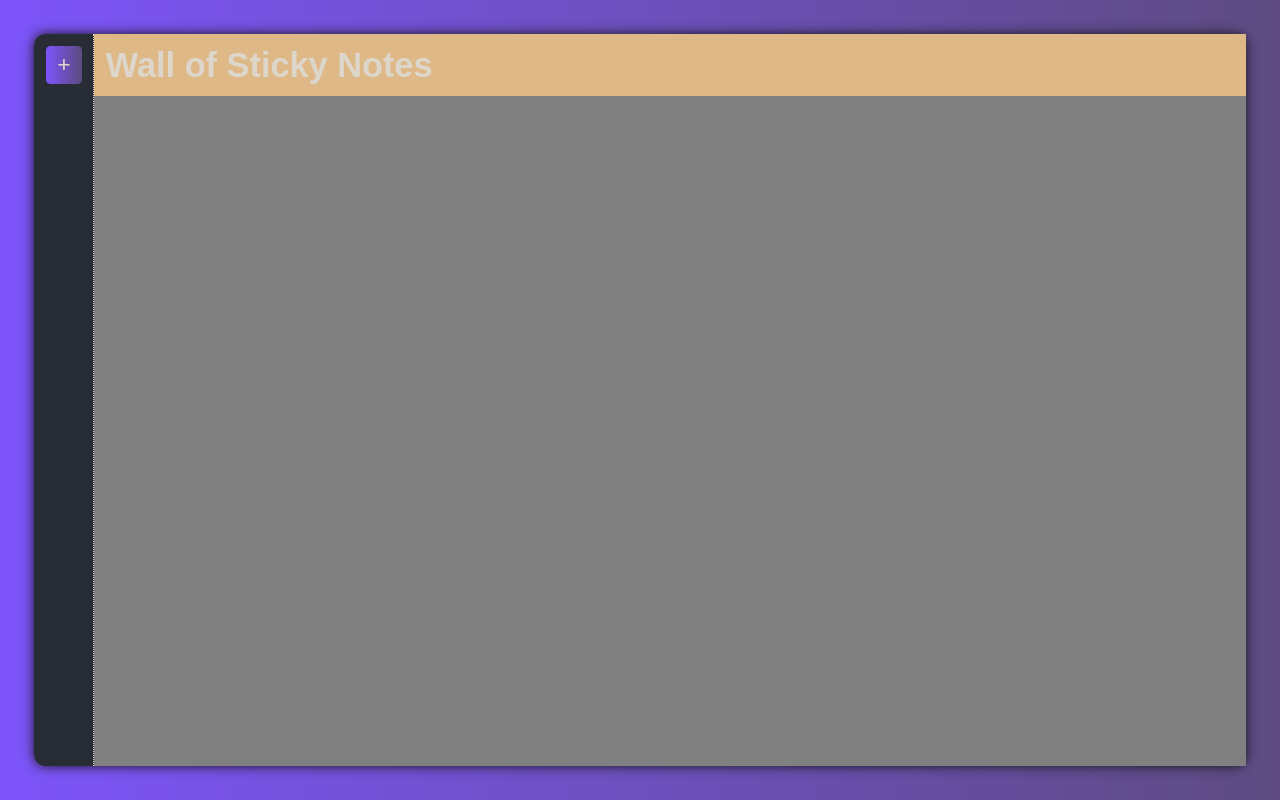
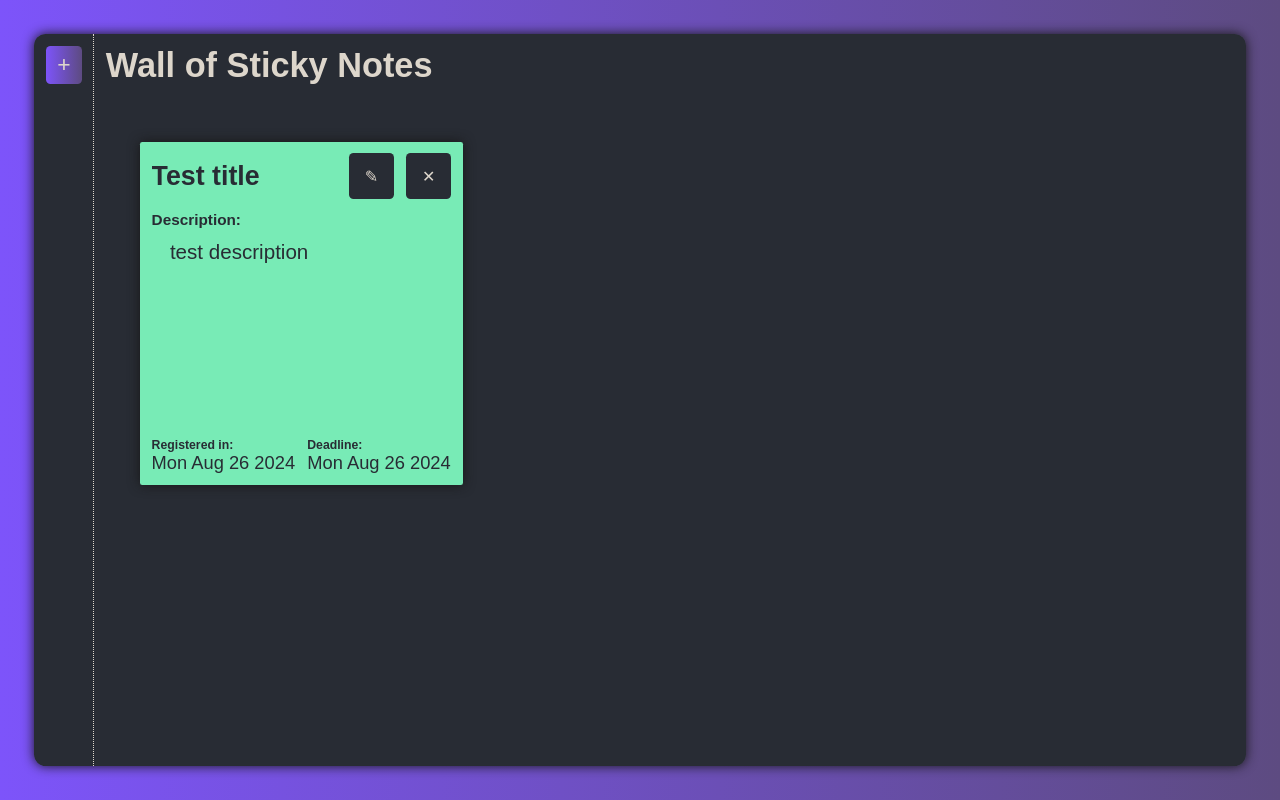
Before and after one commit to Hesam-javadiun/rira-wall, a React (Vite) app: page / in a window 1280 px wide. Built offline with nearby package versions, Linux system fonts and the light colour scheme.

Commit message:
grid and card style added

```diff
--- a/src/components/gird/grid.module.css
+++ b/src/components/gird/grid.module.css
@@ -1,11 +1,19 @@
 .girdContainer{
-    background-color: gray;
+    /* background-color: gray; */
     list-style-type: none;
     width: 100%;
     height: 100%;
     overflow-y: auto;
+    padding: 2rem;
+    gap: 2rem;
+    display: grid;
+    grid-template-columns: repeat(auto-fit, minmax(12rem, 1fr));
+    grid-template-rows: min-content;
 }
 
 .gridItem {
-    font-size: 2rem;
+    /* background-color: darkslategray; */
+    /* padding: 2rem; */
+    margin: 0;
+    height: auto;
 }
--- a/src/components/gird/grid.tsx
+++ b/src/components/gird/grid.tsx
@@ -1,10 +1,25 @@
 import Container from "@/components/container";
 import classes from "./grid.module.css";
-
+import StickyNoteCard from "../sticky-note-card/sticky-node-card";
+import { StickyNotesType } from "@/App";
 const Grid = function () {
   return (
     <Container tag="ul" className={classes.girdContainer}>
-      <li className={classes.gridItem}></li>
+      <li className={classes.gridItem}>
+        <StickyNoteCard
+          creationDate={new Date()}
+          deadline={new Date()}
+          title={"Test title"}
+          description="test description "
+          slug={2}
+          removeHandler={(slug: number) => {
+            console.log(slug);
+          }}
+          editHandler={(slug: number, note: StickyNotesType) => {
+            console.log(slug, note);
+          }}
+        />
+      </li>
       <li className={classes.gridItem}></li>
       <li className={classes.gridItem}></li>
       <li className={classes.gridItem}></li>
--- a/src/components/icons/cross.tsx
+++ b/src/components/icons/cross.tsx
@@ -1,3 +1,3 @@
 export const CrossIcon = function(){
-    return <span>&#9747;</span>
+    return <span>&#x2715;</span>
 }
--- a/src/components/layout/layout.module.css
+++ b/src/components/layout/layout.module.css
@@ -2,19 +2,29 @@
   background: linear-gradient(var(--black-color), var(--black-color));
   height: 100%;
   width: 100%;
-  border-radius: .5rem;
+  border-radius: 0.5rem;
   display: flex;
   box-shadow: var(--shadow);
 }
 
 .leftBar {
   border-right: 1px dotted var(--white-color);
-  padding: .5rem;
+  padding: 0.5rem;
 }
 
-.mainContent{
+.mainContent {
   flex-grow: 1;
   display: flex;
   flex-direction: column;
-  background-color: burlywood;
 }
+
+@media (width <= 768px) {
+  .container {
+    flex-direction: column;
+  }
+
+  .leftBar {
+    border-right: none;
+    border-bottom: 1px dotted var(--white-color);
+  }
+}
--- a/src/components/sticky-note-card/sticky-node-card.module.css
+++ b/src/components/sticky-note-card/sticky-node-card.module.css
@@ -0,0 +1,65 @@
+.cardContainer {
+  width: 100%;
+  /* height: 100%; */
+  background-color: bisque;
+  height: 15rem;
+  box-shadow: var(--shadow);
+  border-radius: 0.1rem;
+  background-color: var(--green-color);
+  color: var(--black-color);
+
+  display: flex;
+  flex-direction: column;
+  justify-content: space-between;
+  padding: 0.5rem;
+  gap: 0.5rem;
+  text-overflow: ellipsis;
+}
+
+.cardContainer header{
+    display: flex;
+    flex-direction: row;
+    justify-content: space-between;
+    align-items: center;
+
+}
+.cardContainer header {
+    overflow: hidden;
+}
+.cardContainer header div {
+    display: flex;
+    gap: .5rem;
+}
+
+.btn {
+  font-size: 0.7rem;
+  padding: 0.5rem;
+  width: 2rem;
+  height: 2rem;
+  background-color: var(--black-color);
+  color: var(--white-color);
+}
+
+.descriptionContainer {
+  flex-grow: 1;
+  text-indent: 0.8rem;
+  font-size: 0.9em;
+  overflow:hidden;
+}
+
+.dateContainer {
+  display: flex;
+  flex-direction: row;
+
+  font-size: 0.8em;
+  gap: 0.5rem;
+}
+
+.coloredBox{
+    flex-grow:1;
+    flex-basis: 0;
+}
+
+/* .dateContainer time{
+    font
+} */
--- a/src/components/sticky-note-card/sticky-node-card.tsx
+++ b/src/components/sticky-note-card/sticky-node-card.tsx
@@ -0,0 +1,65 @@
+import Container from "@/components/container";
+import classes from "./sticky-node-card.module.css";
+import { type StickyNotesType } from "@/App";
+import Button from "@/components/button";
+import { CrossIcon, EditIcon } from "../icons";
+import { dateHelper } from "@/utils";
+type StickyNoteCardPropType = StickyNotesType & {
+  removeHandler: (slug: number) => void;
+  slug: number;
+  editHandler: (slug: number, note: StickyNotesType) => void;
+};
+
+const StickyNoteCard = function ({
+  removeHandler,
+  slug,
+  editHandler,
+  ...note
+}: StickyNoteCardPropType) {
+  const onClickRemoveHandler = () => {
+    removeHandler(slug);
+  };
+
+  const onClickEditHandler = () => {
+    editHandler(slug, note);
+  };
+
+  return (
+    <Container tag="section" className={classes.cardContainer}>
+      <header className={classes.header}>
+        <h3>{note.title}</h3>
+        <div>
+          <Button onClick={onClickEditHandler} className={classes.btn}>
+            <EditIcon />
+          </Button>
+          <Button onClick={onClickRemoveHandler} className={classes.btn}>
+            <CrossIcon />
+          </Button>
+        </div>
+      </header>
+
+      <h6>Description:</h6>
+      <article className={classes.descriptionContainer}>
+        <p>{note.description}</p>
+      </article>
+      <article className={classes.dateContainer}>
+        <div className={classes.coloredBox}>
+          <h6>Registered in:</h6>
+          <time
+            dateTime={dateHelper.convertDateToInputValue(note.creationDate)}
+          >
+            {dateHelper.customizeDateStringForShowing(note.creationDate)}
+          </time>
+        </div>
+        <div className={classes.coloredBox}>
+          <h6>Deadline:</h6>
+          <time dateTime={dateHelper.convertDateToInputValue(note.deadline)}>
+            {dateHelper.customizeDateStringForShowing(note.deadline)}
+          </time>
+        </div>
+      </article>
+    </Container>
+  );
+};
+
+export default StickyNoteCard;
--- a/src/index.css
+++ b/src/index.css
@@ -20,7 +20,7 @@
   --black-color: #282c34;
   --red-color: rgb(244, 96, 96);
   --white-color: #ddd6cb;
-
+  --green-color: #78ebb6;
   --gradient: linear-gradient(
     90deg,
     var(--purple-color),
--- a/src/utils/date-helper.ts
+++ b/src/utils/date-helper.ts
@@ -21,4 +21,8 @@ export default class DateHelper {
 
     return `${years}-${month}-${day}`;
   }
+
+  customizeDateStringForShowing(date: Date){
+    return date.toDateString();
+  }
 }
```
